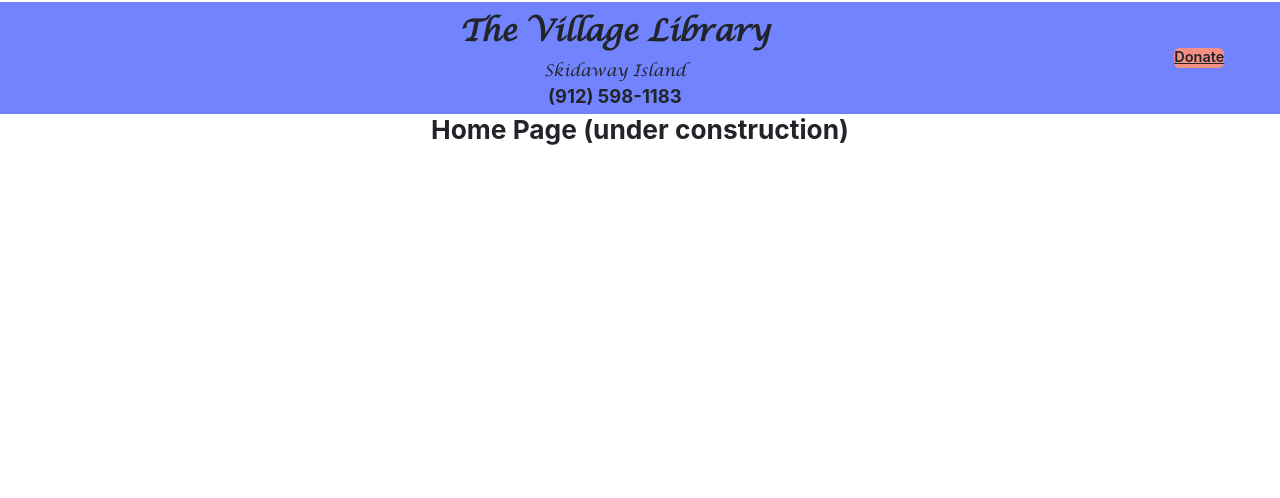
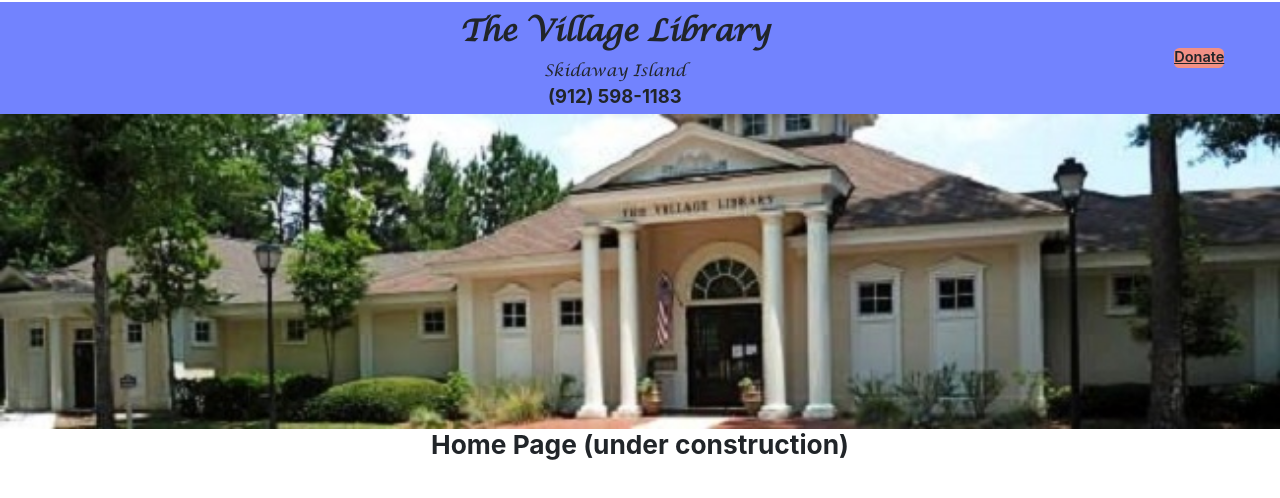
Before and after one commit to thevillagelibrary/tvl-svelte, a SvelteKit app: page / in a window 1280 px wide. Shown: the top 498 px of the page. Built offline with nearby package versions, Linux system fonts and the light colour scheme.

Commit message:
2/1: Edit layout to add picture

```diff
--- a/package.json
+++ b/package.json
@@ -3,7 +3,7 @@
 	"version": "0.0.1",
 	"private": true,
 	"scripts": {
-		"dev": "vite dev",
+		"dev": "vite dev --open",
 		"build": "vite build",
 		"preview": "vite preview",
 		"lint": "prettier --check . && eslint .",
--- a/src/app.html
+++ b/src/app.html
@@ -859,14 +859,6 @@
 				flex-direction: column;
 				gap: 1em;
 			}
-			#new-wing {
-				aspect-ratio: 650/160;
-				background-image: url('../assets/images/NewWing.jpg');
-				background-repeat: no-repeat;
-				background-size: cover;
-				margin: 0, auto;
-				width: 100%;
-			}
 			#prizes a {
 				font-size: var(--step-1);
 				font-weight: 500;
--- a/src/routes/+layout.svelte
+++ b/src/routes/+layout.svelte
@@ -4,5 +4,18 @@
 
 <main>
 	<Hero />
+    <div id='new-wing'></div>
 	<slot />
 </main>
+
+<style>
+
+    #new-wing {
+        aspect-ratio: 650/160;
+        background-image: url('$lib/assets/images/NewWing.jpg');
+        background-repeat: no-repeat;
+        background-size: cover;
+        margin: 0, auto;
+        width: 100%;
+    }
+</style>
```
